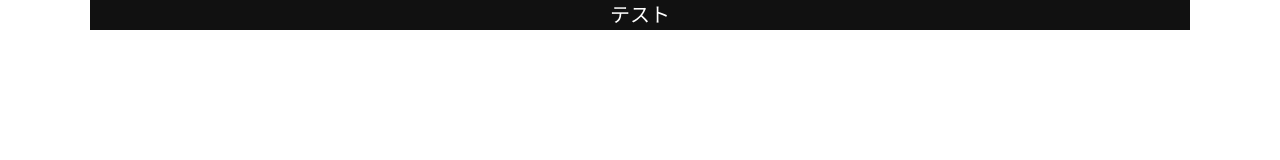
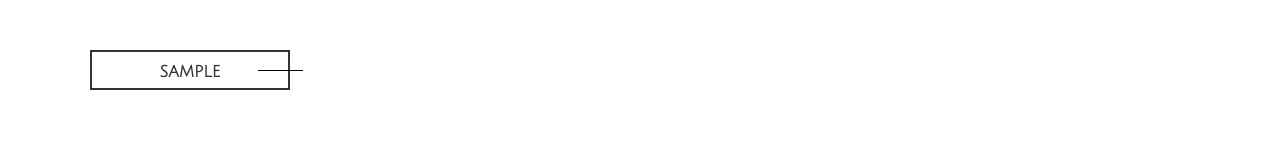
Before and after one commit to DokuritsuShienSalon/GoldenHotelNaha, a website: page index.html in a window 1280 px wide. Drawn offline with nearby package versions, Linux system fonts and the light colour scheme; a web font is replaced by a local one.

Commit message:
button style

```diff
--- a/gulpfile.js
+++ b/gulpfile.js
@@ -67,10 +67,10 @@ const cssSass = () => {
         .pipe(postcss([cssnext(browsers)]))
         .pipe(sourcemaps.write('./'))
         .pipe(dest(destPath.css))
-        .pipe(notify({
-            message: 'コンパイル出来たよ！',//文字は好きなものに変更してね！
-            onLast: true
-        }))
+        // .pipe(notify({
+        //     message: 'コンパイル出来たよ！',
+        //     onLast: true
+        // }))
 }
 
 // 画像圧縮
--- a/index.html
+++ b/index.html
@@ -22,10 +22,16 @@
   <!-- JavaScript -->
   <script src="https://code.jquery.com/jquery-3.6.0.js"></script>
   <script defer src="./js/script.js"></script>
+  <!-- Google fonts -->
+  <link rel="preconnect" href="https://fonts.googleapis.com">
+  <link rel="preconnect" href="https://fonts.gstatic.com" crossorigin>
+  <link href="https://fonts.googleapis.com/css2?family=Imperial+Script&family=Julius+Sans+One&family=Noto+Serif+JP&display=swap" rel="stylesheet">
 </head>
 <body>
-  <div class="inner">
-  <p class="test">テスト</p>
-</div>
+  <div class="inner u-mt50">
+    <div class="button">
+      <a href="#" class="button__tag">SAMPLE</a>
+    </div>
+  </div>
 </body>
 </html>
--- /dev/null
+++ b/src/sass/object/component/_button.scss
@@ -0,0 +1,62 @@
+@use "global" as *;
+
+.button {
+  color: #333;
+  font-size: 16px;
+  font-weight: bold;
+  font-family: 'Julius Sans One', sans-serif;
+  background: transparent;
+  width: 200px;
+  height: 40px;
+  text-align: center;
+  line-height: 40px;
+  border: 2px solid #333;
+  position: relative;
+}
+.button::after {
+  content: "";
+  width: 45px;
+  height: 1px;
+  background-color: black ;
+  position: absolute;
+  top: 50%;
+  right: -7.5%;
+}
+.button__tag {
+  position: relative;
+  z-index: 1;
+  display: block;
+  overflow: hidden;
+  transition: .3s;
+}
+.button__tag::before,
+.button__tag::after {
+  content: "";
+  width: 100%;
+  position: absolute;
+  top: 0;
+  z-index: -1;
+  transition: transform ease .3s;
+  box-sizing: content-box;
+}
+.button__tag::before {
+  right: -60px;
+  border-right: 60px solid transparent;
+  border-bottom: 60px solid #333;
+  transform: translateX(-100%);
+}
+.button__tag::after {
+  left: -60px;
+  border-left: 60px solid transparent;
+  border-top: 60px solid #333;
+  transform: translateX(100%);
+}
+.button__tag:hover {
+  color: #fff;
+}
+.button__tag:hover::before {
+  transform: translateX(-49%);
+}
+.button__tag:hover::after {
+  transform: translateX(49%);
+}
--- /dev/null
+++ b/src/sass/object/utility/_u-padding.scss
@@ -0,0 +1,14 @@
+.u-pdt100 {
+  padding-top: 100px;
+}
+.u-mt100 {
+  margin-top: 100px;
+}
+.u- {
+    &mt50 {
+      margin-top: 50px;
+    }
+    &bd {
+      border: 3px solid red;
+    }
+}
```
Also changed, not shown: css/styles.css, images/booknow.svg (added), images/contact.svg (added), images/earth.svg (added), images/hamburger.svg (added), images/language.svg (added), 1 other file.
